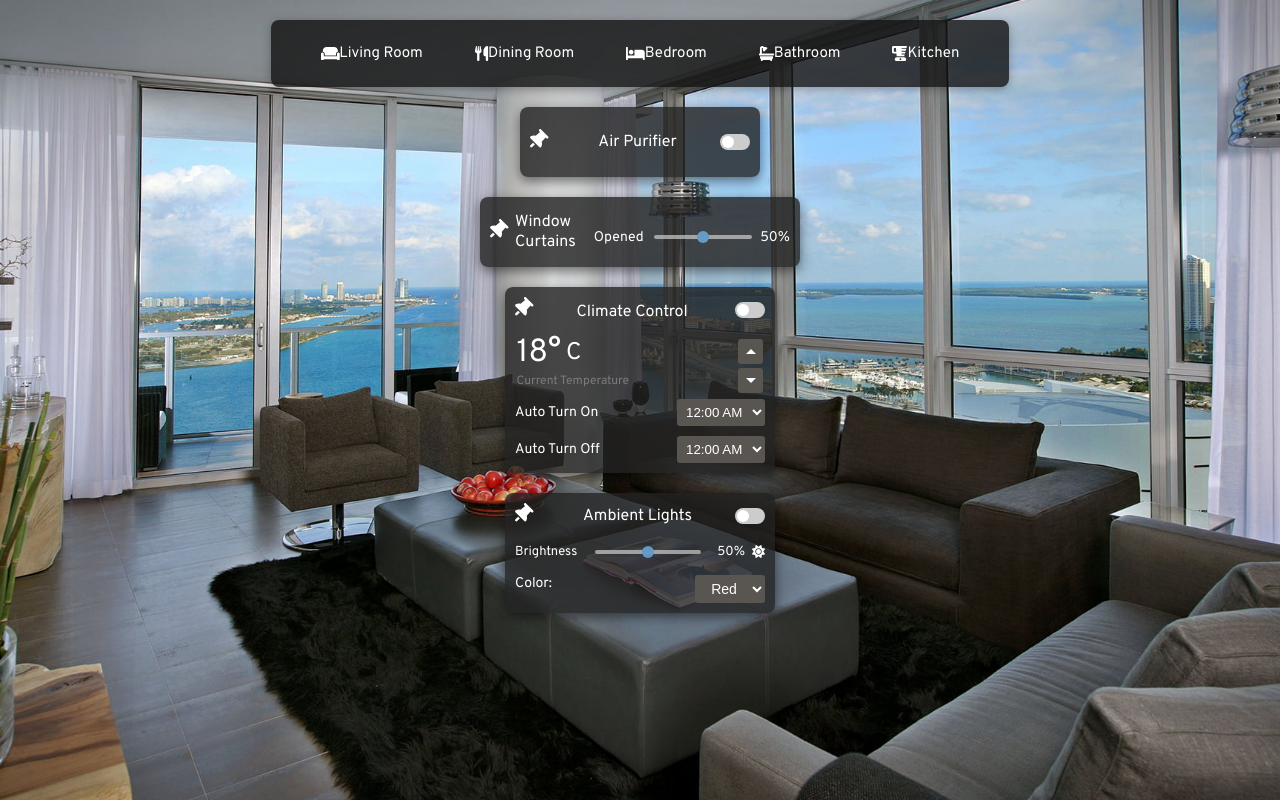
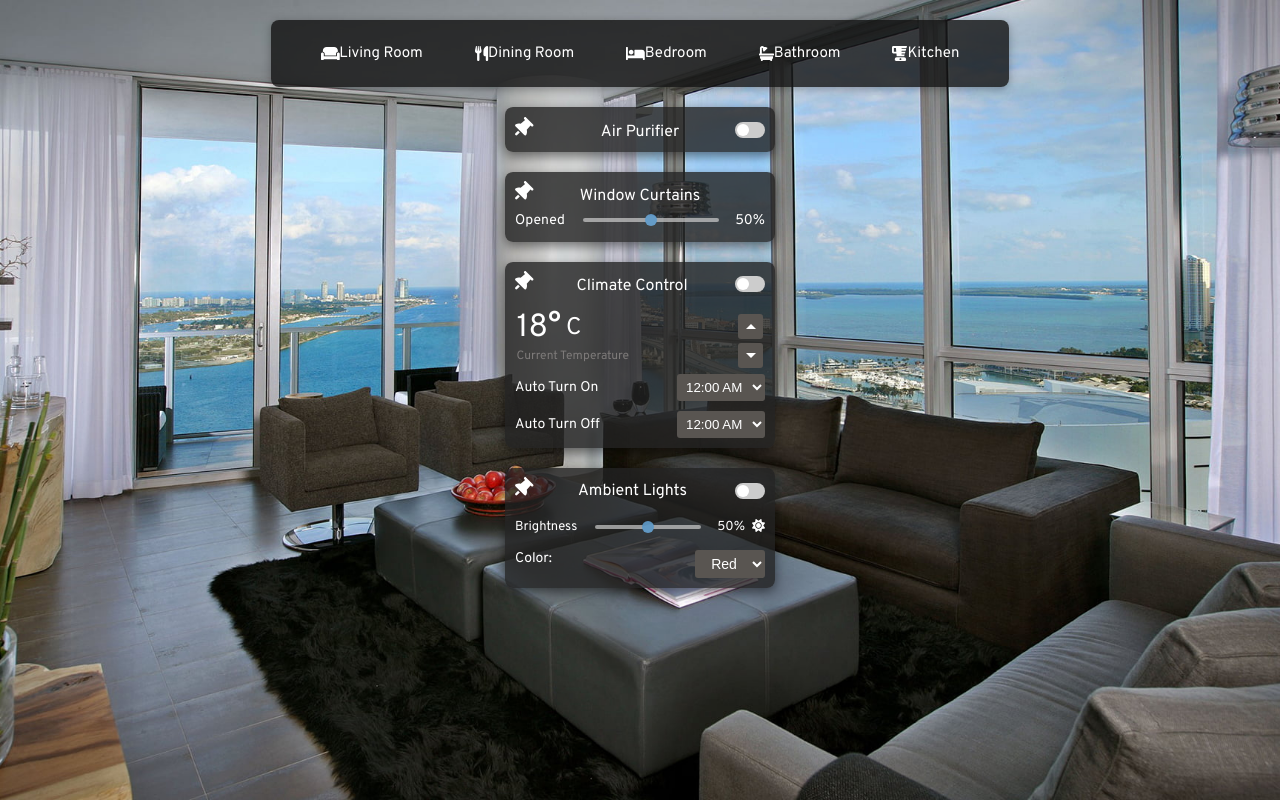
Before and after one commit to NFI-279/HomeSync, a website: page living-room.html in a window 1280 px wide. Drawn offline with Linux system fonts and the light colour scheme.

Commit message:
Fixed Air Purifier & Window Curtains Widgets

```diff
--- a/living-room.html
+++ b/living-room.html
@@ -52,13 +52,13 @@
         }
 
         .device {
-            background-color: rgba(34, 34, 34, 0.8);
+            /*background-color: rgba(34, 34, 34, 0.8);
             border-radius: 8px;
             box-shadow: 0 4px 12px rgba(0, 0, 0, 0.5);
             padding: 10px;
             width: 220px;
             height: 50px;
-            margin-top: 20px;
+            margin-top: 20px;*/
             display: flex;
             align-items: center;
             justify-content: space-between;
@@ -119,7 +119,8 @@
         .pin-icon {
             font-size: 20px;
             cursor: pointer;
-            margin-right: 10px;
+            top:10px;
+            left:10px;
             user-select: none;
         }
 
@@ -526,25 +527,30 @@
         </a>
     </nav>
 
-    <div class="device" id="airPurifier">
-        <span class="pin-icon" id="pinIconAirPurifier"><i class="fas fa-thumbtack"
-                style="transform: rotate(45deg);"></i></span>
-        <h2>Air Purifier</h2>
-        <label class="switch">
-            <input type="checkbox">
-            <span class="slider"></span>
-        </label>
+    <div class="device" id="airPurifier" style="background-color: rgba(34, 34, 34, 0.8); border-radius: 8px; box-shadow: 0 4px 12px rgba(0, 0, 0, 0.5); padding: 10px; width: 250px; margin-top: 20px; display: flex; flex-direction: column; position: relative; height: 24.5px;">
+        <div class="device-header" style="display: flex; justify-content: space-between; width: 100%; align-items: center;">
+            <span class="pin-icon" id="pinIconAirPurifier" style="position: absolute; top: 10px; left: 10px; font-size: 20px; cursor: pointer; user-select: none;">
+                <i class="fas fa-thumbtack" style="transform: rotate(45deg);"></i>
+            </span>
+            <h2 style="margin: 0; font-size: 16px; font-weight: normal; position: absolute; left: 50%; transform: translateX(-50%); top: 14.5px;">Air Purifier</h2>
+            <label class="switch" style="position: absolute; top: 14.5px; right: 10px;">
+                <input type="checkbox">
+                <span class="slider"></span>
+            </label>
+        </div>
     </div>
 
-    <div class="device window-curtains" id="windowCurtains">
-        <span class="pin-icon" id="pinIconCurtains"><i class="fas fa-thumbtack"
-                style="transform: rotate(45deg);"></i></span>
-        <h2>Window Curtains</h2>
-
-        <div class="row slider-container">
-            <span class="slider-label">Opened</span>
-            <input type="range" min="0" max="100" value="50" class="window-slider" id="curtainSlider">
-            <span class="slider-value" id="curtainValue">50%</span>
+    <div class="device window-curtains" id="windowCurtains" style="background-color: rgba(34, 34, 34, 0.8); border-radius: 8px; box-shadow: 0 4px 12px rgba(0, 0, 0, 0.5); padding: 10px; width: 250px; margin-top: 20px; display: flex; flex-direction: column; position: relative;">
+        <div class="device-header" style="display: flex; justify-content: space-between; width: 100%; align-items: center;">
+            <span class="pin-icon" id="pinIconCurtains" style="position: absolute; top: 10px; left: 10px; font-size: 20px; cursor: pointer; user-select: none;">
+                <i class="fas fa-thumbtack" style="transform: rotate(45deg);"></i>
+            </span>
+            <h2 style="margin: 0; font-size: 16px; font-weight: normal; position: absolute; left: 50%; transform: translateX(-50%); top: 14.5px;">Window Curtains</h2>
+        </div>
+        <div class="row slider-container" style="margin-top: 30px; width: 100%; display: flex; align-items: center;">
+            <span class="slider-label" style="font-size: 14px; margin-right: 16px;">Opened</span>
+            <input type="range" min="0" max="100" value="50" class="window-slider" id="curtainSlider" style="width: 100%; height: 4px; background: #ccc; outline: none; opacity: 0.7; transition: opacity 0.2s; margin-right: 16px; border-radius: 4px;">
+            <span class="slider-value" id="curtainValue" style="font-size: 14px;">50%</span>
         </div>
     </div>
 
```
